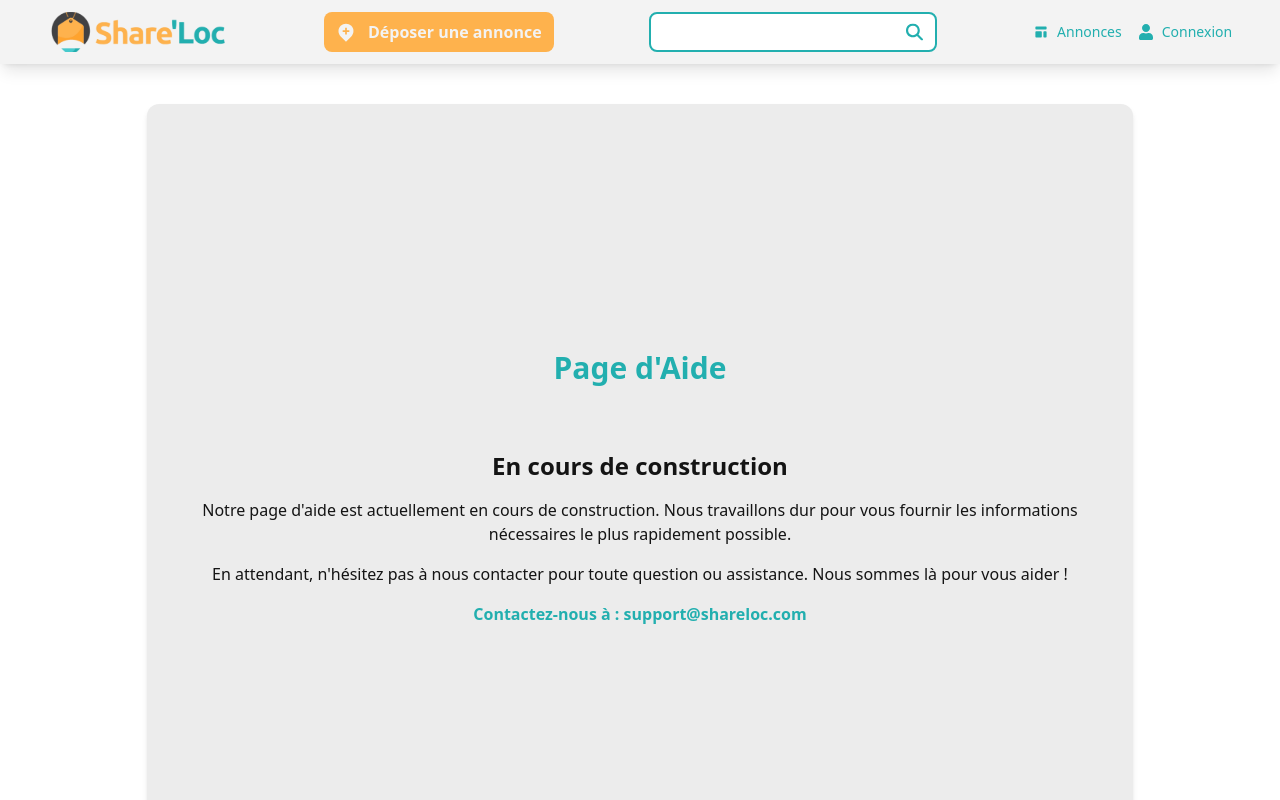
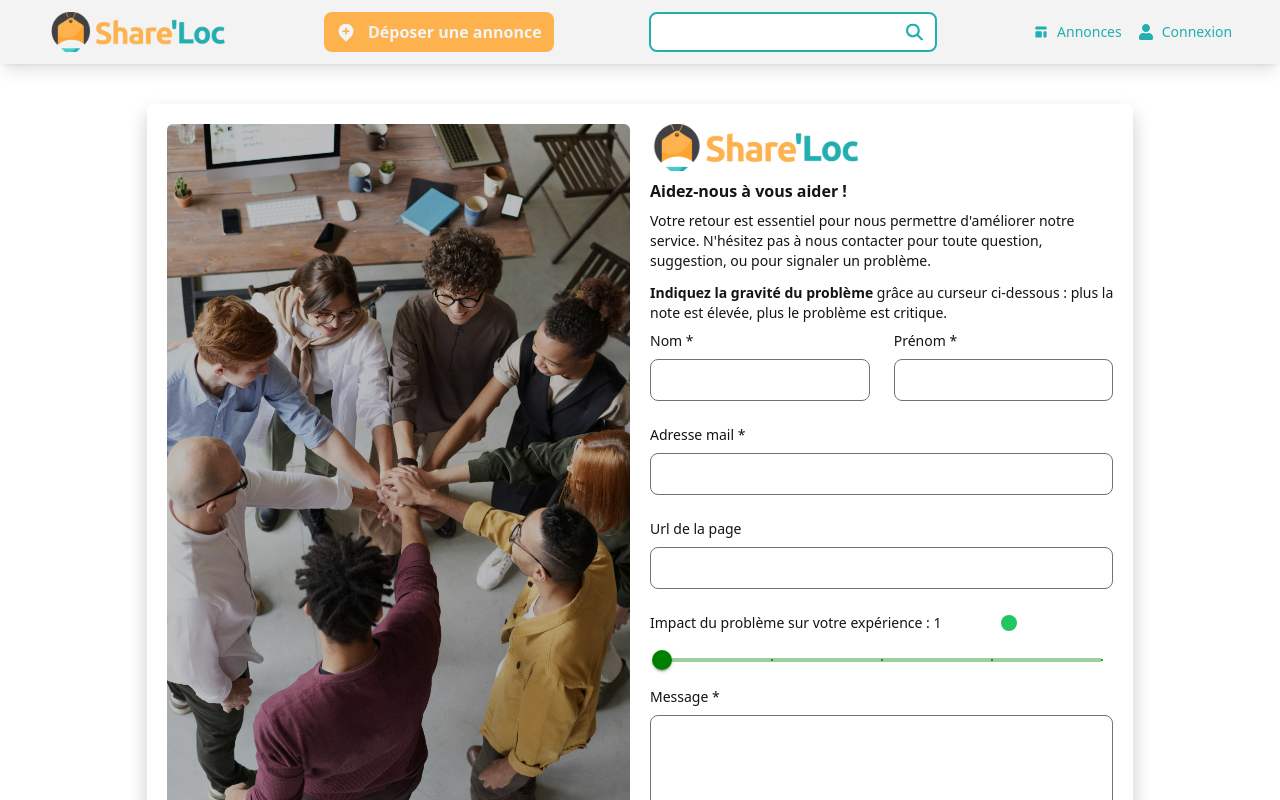
Before and after one commit to Share-loc/website-frontend, a React (Vite) app: page /help in a window 1280 px wide. Shown: the top 800 px of the page. Built offline with nearby package versions, Linux system fonts and the light colour scheme.

Commit message:
contact page

```diff
--- a/src/pages/HelpPage.tsx
+++ b/src/pages/HelpPage.tsx
@@ -1,25 +1,240 @@
+import React, { useState, useEffect } from "react";
+import Slider from "@mui/material/Slider";
+import Alert from "@mui/material/Alert";
+
 const HelpPage = () => {
+  const [impact, setImpact] = useState(1);
+  const [nom, setNom] = useState("");
+  const [prenom, setPrenom] = useState("");
+  const [adresseMail, setAdresseMail] = useState("");
+  const [message, setMessage] = useState("");
+  const [url, setUrl] = useState("");
+  const [responseMessage, setResponseMessage] = useState("");
+
+  const handleChange = (e, newValue) => {
+    e.preventDefault();
+    setImpact(newValue);
+  };
+
+  // Calculer la couleur en fonction de la gravité
+  const getColor = () => {
+    if (impact < 3) return "bg-green-500";
+    if (impact === 3) return "bg-yellow-500";
+    return "bg-red-500";
+  };
+
+  const handleSubmit = async (e) => {
+    e.preventDefault();
+
+    if (nom.length < 2 || prenom.length < 2) {
+      setResponseMessage("Erreur : Le nom et le prénom incorrect");
+      return;
+    }
+
+    // Vérification des champs
+    const emailRegex = /^[^\s@]+@[^\s@]+\.[^\s@]+$/;
+    if (!emailRegex.test(adresseMail)) {
+      setResponseMessage("Erreur : Adresse email invalide.");
+      return;
+    }
+
+    const data = {
+      nom,
+      prenom,
+      adresse_mail: adresseMail,
+      url,
+      impact,
+      message,
+    };
+
+    try {
+      const response = await fetch(
+        `${import.meta.env.VITE_API_URL}/contactForm`,
+        {
+          method: "POST",
+          headers: {
+            "Content-Type": "application/json",
+          },
+          body: JSON.stringify(data),
+        }
+      );
+
+      const jsonResponse = await response.json();
+
+      if (response.ok) {
+        setResponseMessage(jsonResponse.message);
+        // Réinitialiser les champs du formulaire
+        setNom("");
+        setPrenom("");
+        setAdresseMail("");
+        setUrl("");
+        setMessage("");
+        setImpact(1); // Réinitialiser l'impact à sa valeur par défaut
+      } else {
+        setResponseMessage(jsonResponse.error);
+      }
+    } catch (error) {
+      setResponseMessage("Erreur lors de l'envoi de l'email: " + error.message);
+    }
+  };
+  useEffect(() => {
+    if (responseMessage) {
+      const timer = setTimeout(() => {
+        setResponseMessage(""); // Réinitialiser le message après 5 secondes
+      }, 10000); // 5000 ms = 5 secondes
+
+      return () => clearTimeout(timer); // Nettoyer le timer si le composant se démonte
+    }
+  }, [responseMessage]);
+
   return (
-    <div className="bg-gray text-black shadow-md rounded-xl h-screen flex flex-col justify-center items-center">
-      <header className="text-blue p-4">
-        <h1 className="text-3xl font-bold">Page d'Aide</h1>
-      </header>
-      <main className="container mx-auto p-6 bg-gray mt-6 text-center">
-        <section className="mb-6">
-          <h2 className="text-2xl font-semibold mb-4">En cours de construction</h2>
-          <p className="mb-4">
-            Notre page d'aide est actuellement en cours de construction. Nous travaillons dur pour vous fournir les informations nécessaires le plus rapidement possible.
-          </p>
-          <p className="mb-4">
-            En attendant, n'hésitez pas à nous contacter pour toute question ou assistance. Nous sommes là pour vous aider !
-          </p>
-          <p className="text-blue font-semibold">
-            Contactez-nous à : support@shareloc.com
-          </p>
-        </section>
-      </main>
-    </div>
-  )
-}
+    <>
+      <div className="flex flex-col lg:flex-row gap-5 bg-gray-100 shadow-[0px_10px_1px_rgba(221,_221,_221,_1),_0_10px_20px_rgba(204,_204,_204,_1)] rounded-md p-5">
+        <div className="w-full h-[300px] sm:h-[350px] lg:h-auto">
+          <img
+            src="/contact-team-shareloc.jpg"
+            alt="Contact illustration"
+            className="w-full object-cover h-full brightness-75 rounded-md"
+          />
+        </div>
+        <div className="w-full my-auto">
+          <img src="/logo.svg" alt="Contact illustration" className="mb-2" />
+          <div className="inset-0 flex flex-col text-black mb-2">
+            <h2 className="text-md font-semibold mb-2">
+              Aidez-nous à vous aider !
+            </h2>
+            <p className="text-sm mb-3">
+              Votre retour est essentiel pour nous permettre d'améliorer notre
+              service. N'hésitez pas à nous contacter pour toute question,
+              suggestion, ou pour signaler un problème.
+            </p>
+            <p className="text-sm">
+              <strong>Indiquez la gravité du problème</strong> grâce au curseur
+              ci-dessous : plus la note est élevée, plus le problème est
+              critique.
+            </p>
+          </div>
 
-export default HelpPage
+          {responseMessage && (
+            <Alert
+              severity={
+                responseMessage.includes("Erreur") ? "error" : "success"
+              }
+              className="my-3">
+              <p>{responseMessage}</p>
+            </Alert>
+          )}
+          <form onSubmit={handleSubmit}>
+            <div className="">
+              <div className="sm:grid sm:gap-6 sm:grid-cols-2">
+                <div className="mb-6">
+                  <label className="block mb-2 text-sm font-medium text-black">
+                    Nom *
+                  </label>
+                  <input
+                    type="text"
+                    value={nom}
+                    onChange={(e) => setNom(e.target.value)}
+                    id="first_name"
+                    className="border border-gray-300 text-black text-sm rounded-lg focus:ring-blue-500 focus:border-blue-500 block w-full p-2.5 dark:bg-gray-700 dark:border-gray-600 dark:focus:ring-blue-500 dark:focus:border-blue-500"
+                    required
+                  />
+                </div>
+                <div className="mb-6">
+                  <label className="block mb-2 text-sm font-medium text-black">
+                    Prénom *
+                  </label>
+                  <input
+                    type="text"
+                    id="last_name"
+                    value={prenom}
+                    onChange={(e) => setPrenom(e.target.value)}
+                    className="border border-gray-300 text-black text-sm rounded-lg focus:ring-blue-500 focus:border-blue-500 block w-full p-2.5 dark:bg-gray-700 dark:border-gray-600 dark:focus:ring-blue-500 dark:focus:border-blue-500"
+                    required
+                  />
+                </div>
+              </div>
+              <div className="mb-6">
+                <label className="block mb-2 text-sm font-medium text-black">
+                  Adresse mail *
+                </label>
+                <input
+                  type="text"
+                  value={adresseMail}
+                  onChange={(e) => setAdresseMail(e.target.value)}
+                  id="company"
+                  className="border border-gray-300 text-black text-sm rounded-lg focus:ring-blue-500 focus:border-blue-500 block w-full p-2.5 dark:bg-gray-700 dark:border-gray-600 dark:focus:ring-blue-500 dark:focus:border-blue-500"
+                  required
+                />
+              </div>
+              <div className="mb-6">
+                <label className="block mb-2 text-sm font-medium text-black">
+                  Url de la page
+                </label>
+                <input
+                  type="text"
+                  id="company"
+                  value={url}
+                  onChange={(e) => setUrl(e.target.value)}
+                  className="border border-gray-300 text-black text-sm rounded-lg focus:ring-blue-500 focus:border-blue-500 block w-full p-2.5 dark:bg-gray-700 dark:border-gray-600 dark:focus:ring-blue-500 dark:focus:border-blue-500"
+                />
+              </div>
+              <div className="flex flex-col">
+                <div className="flex justify-between items-center mb-3">
+                  <p className="text-sm font-medium text-black">
+                    Impact du problème sur votre expérience : {impact}
+                  </p>
+                  {/* Points de gravité */}
+                  <div className="flex space-x-2">
+                    {[1, 2, 3, 4, 5].map((level) => (
+                      <div
+                        key={level}
+                        className={`h-4 w-4 rounded-full ${
+                          impact >= level ? getColor() : "bg-gray-300"
+                        }`}></div>
+                    ))}
+                  </div>
+                </div>
+
+                {/* Slider MUI */}
+                <Slider
+                  value={impact}
+                  onChange={handleChange}
+                  min={1}
+                  max={5}
+                  step={1}
+                  marks
+                  className="mx-auto mb-3"
+                  sx={{
+                    width: "95%",
+                    color:
+                      impact < 3 ? "green" : impact === 3 ? "yellow" : "red",
+                  }}
+                />
+              </div>
+              {/* niveau de gravité */}
+              <div className="mb-6">
+                <label className="block mb-2 text-sm font-medium text-black">
+                  Message *
+                </label>
+                <textarea
+                  className="border border-gray-300 text-black text-sm rounded-lg focus:ring-blue-500 focus:border-blue-500 block w-full p-2.5 dark:bg-gray-700 dark:border-gray-600 dark:focus:ring-blue-500 dark:focus:border-blue-500"
+                  rows={4}
+                  value={message}
+                  onChange={(e) => setMessage(e.target.value)}
+                  required></textarea>
+              </div>
+            </div>
+            <button
+              type="submit"
+              className="flex w-full justify-center rounded-md bg-orange-100 px-3 py-1.5 text-sm font-semibold leading-6 text-black shadow-sm hover:bg-orange-200 focus-visible:outline focus-visible:outline-2 focus-visible:outline-offset-2 focus-visible:outline-black duration-300 ease-out">
+              Envoyer
+            </button>
+          </form>
+        </div>
+      </div>
+    </>
+  );
+};
+
+export default HelpPage;
```
Also changed, not shown: public/contact-team-shareloc.jpg (added).
